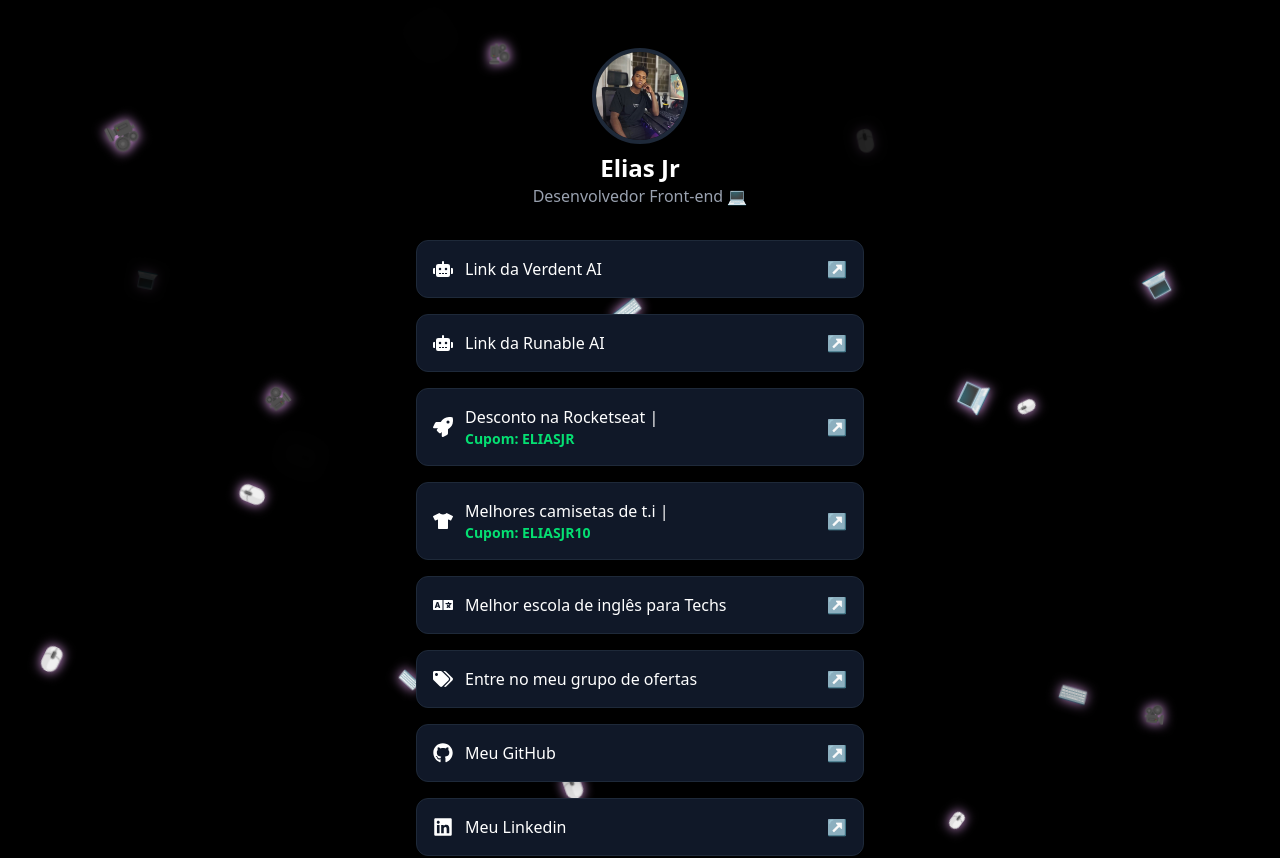
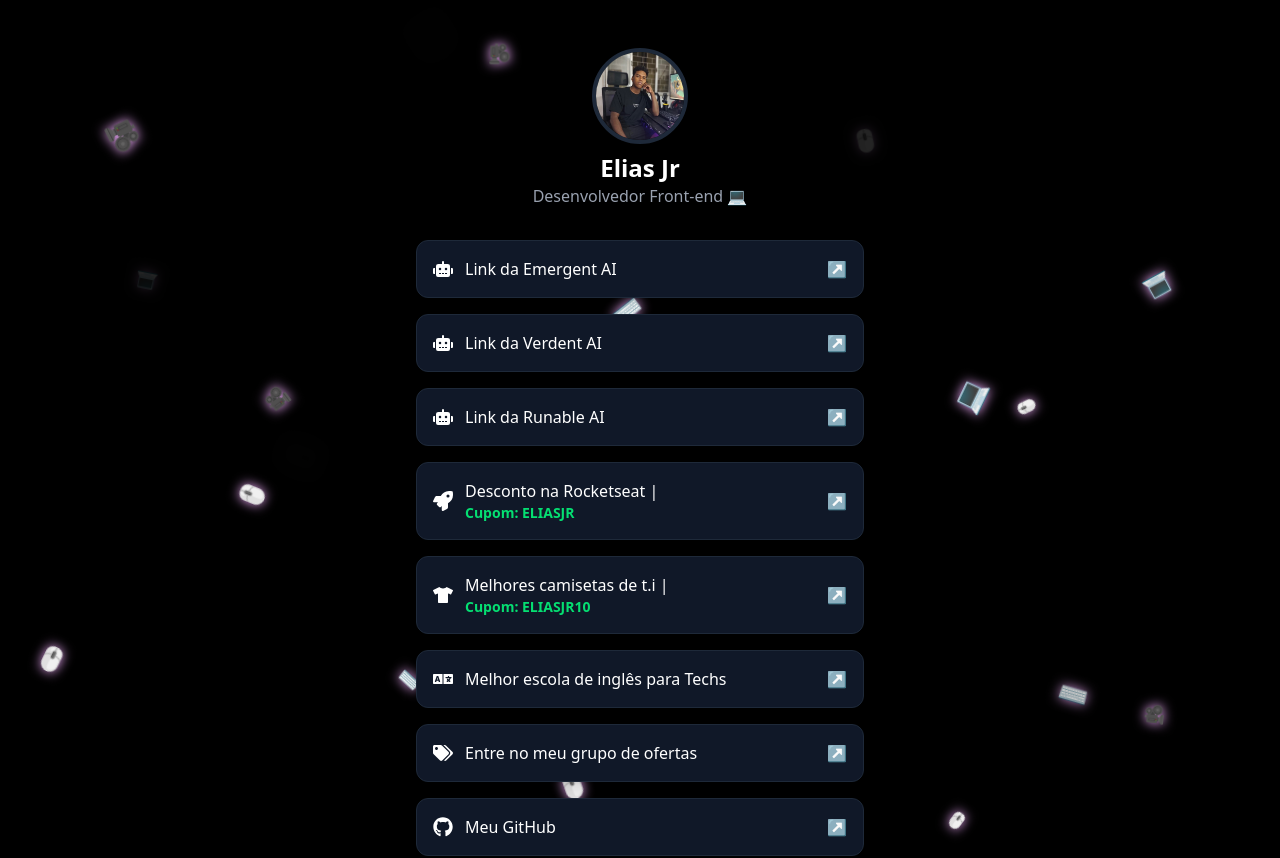
Before and after one commit to eliasjrdev/pagelink-tiktok, a React (Vite) app: page / in a window 1280 px wide. Shown: the top 858 px of the page. Built offline with nearby package versions, Linux system fonts and the light colour scheme.

Commit message:
Adiciona o link da emergent

```diff
--- a/src/components/BioLinks.jsx
+++ b/src/components/BioLinks.jsx
@@ -2,6 +2,7 @@
 import { FaBriefcase, FaTags, FaGraduationCap, FaTshirt, FaDesktop, FaLinkedin, FaGithub, FaRocket, FaLanguage, FaInternetExplorer, FaRobot, FaTextHeight, FaFile } from 'react-icons/fa';
 import Animacao from './Animacao';
 const links = [
+  { icon: <FaRobot />, label: 'Link da Emergent AI', url: ' https://app.emergent.sh/?via=costa' },
   { icon: <FaRobot />, label: 'Link da Verdent AI', url: ' https://www.verdent.ai/?id=700219' },
   { icon: <FaRobot />, label: 'Link da Runable AI', url: ' https://runable.com/?utm_source=insta&utm_id=eliasjr.dev' },
   { icon: <FaRocket />, label: 'Desconto na Rocketseat |', extra: 'Cupom: ELIASJR', url: 'https://www.rocketseat.com.br/oferta/influencer/v2/eliasjr' },
```
